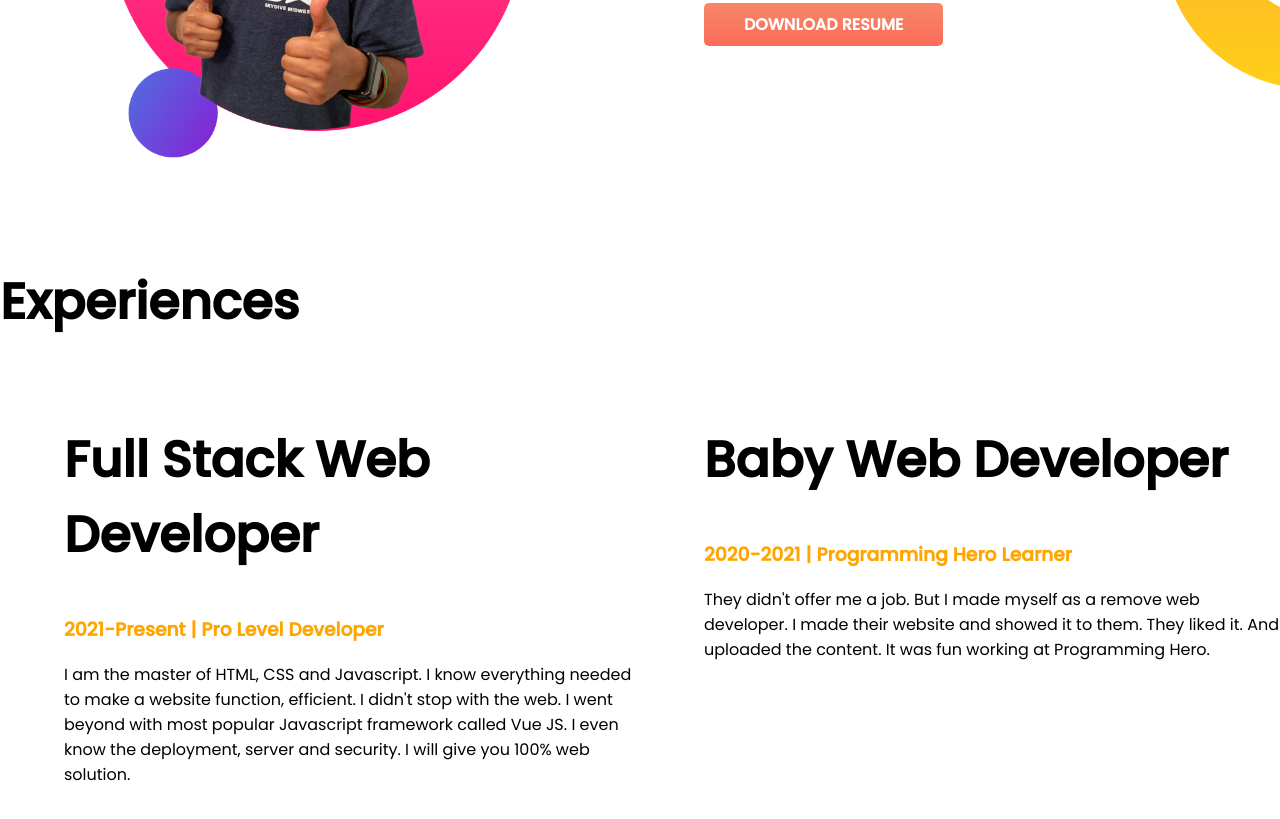
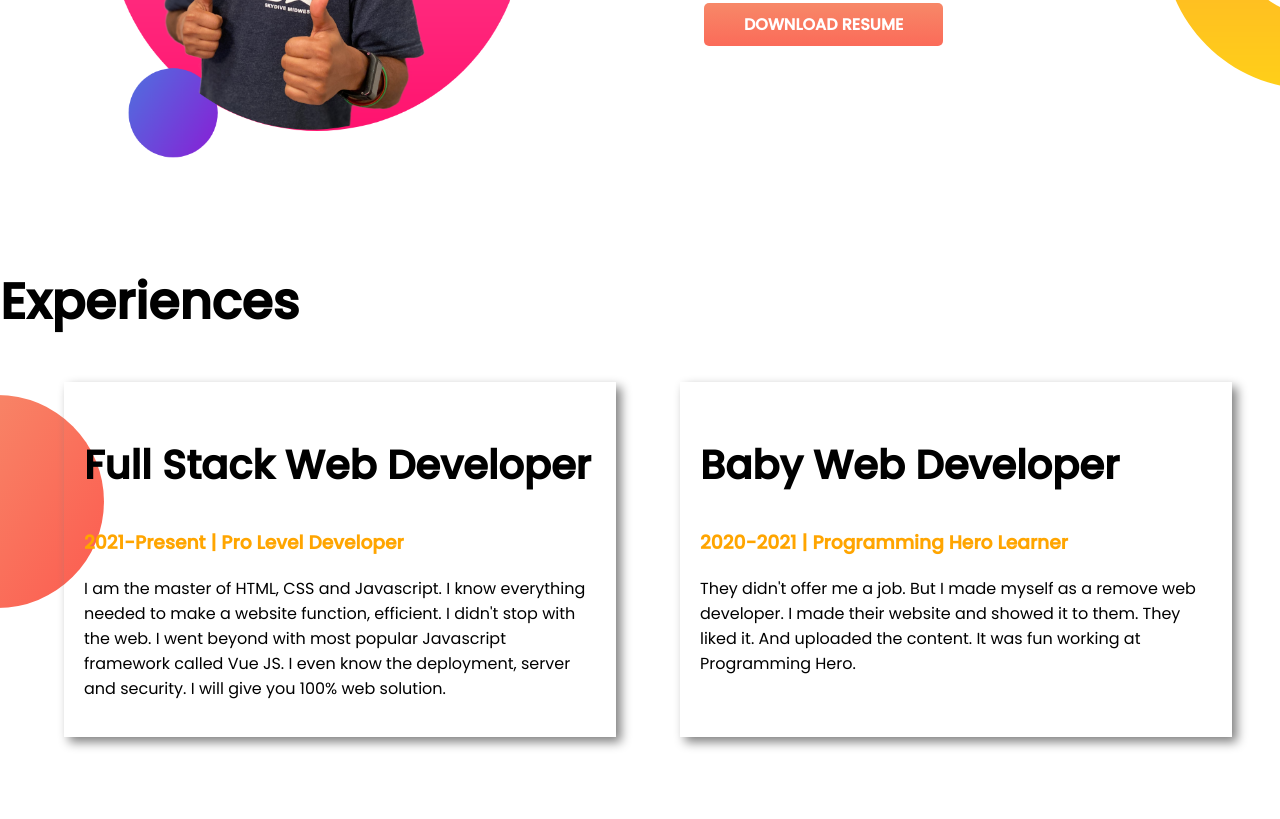
Before and after one commit to mosfiqurRahmanJsd/developer-portfolio1, a plain HTML site: page index.html in a window 1280 px wide. Shown: the part 849-1668 px from the top of the page. Drawn offline with Linux system fonts and the light colour scheme.

Commit message:
experience section complete

```diff
--- a/index.html
+++ b/index.html
@@ -49,19 +49,19 @@
                 RESUME</a>
         </div>
     </section>
-    <section>
+    <section class="experience-area">
         <h1>Experiences</h1>
         <div class="flexible-container">
-            <div class="half-width">
-                <h1>Full Stack Web Developer</h1>
+            <div class="half-width exprience-item">
+                <h2>Full Stack Web Developer</h2>
                 <h3 class="orange-color">2021-Present | Pro Level Developer</h3>
                 <p>I am the master of HTML, CSS and Javascript. I know everything needed to make a website function,
                     efficient. I didn't stop with the web. I went beyond with most popular Javascript framework called
                     Vue
                     JS. I even know the deployment, server and security. I will give you 100% web solution.</p>
             </div>
-            <div class="half-width">
-                <h1>Baby Web Developer</h1>
+            <div class="half-width exprience-item">
+                <h2>Baby Web Developer</h2>
                 <h3 class="orange-color">2020-2021 | Programming Hero Learner</h3>
                 <p>They didn't offer me a job. But I made myself as a remove web developer. I made their website and
                     showed
--- a/style.css
+++ b/style.css
@@ -5,6 +5,10 @@ body {
 
 h1 {
     font-size: 50px;
+}
+
+h2 {
+    font-size: 40px;
 }
 
 .orange-color {
@@ -47,3 +51,17 @@ section {
     background-repeat: no-repeat;
     background-position: right;
 }
+
+
+.exprience-item {
+    width: 40%;
+    margin-left: 5%;
+    padding: 20px;
+    box-shadow: 5px 5px 10px gray;
+}
+
+.experience-area {
+    background-image: url(./images/exp-bg.png);
+    background-repeat: no-repeat;
+    background-position: left;
+}
```
